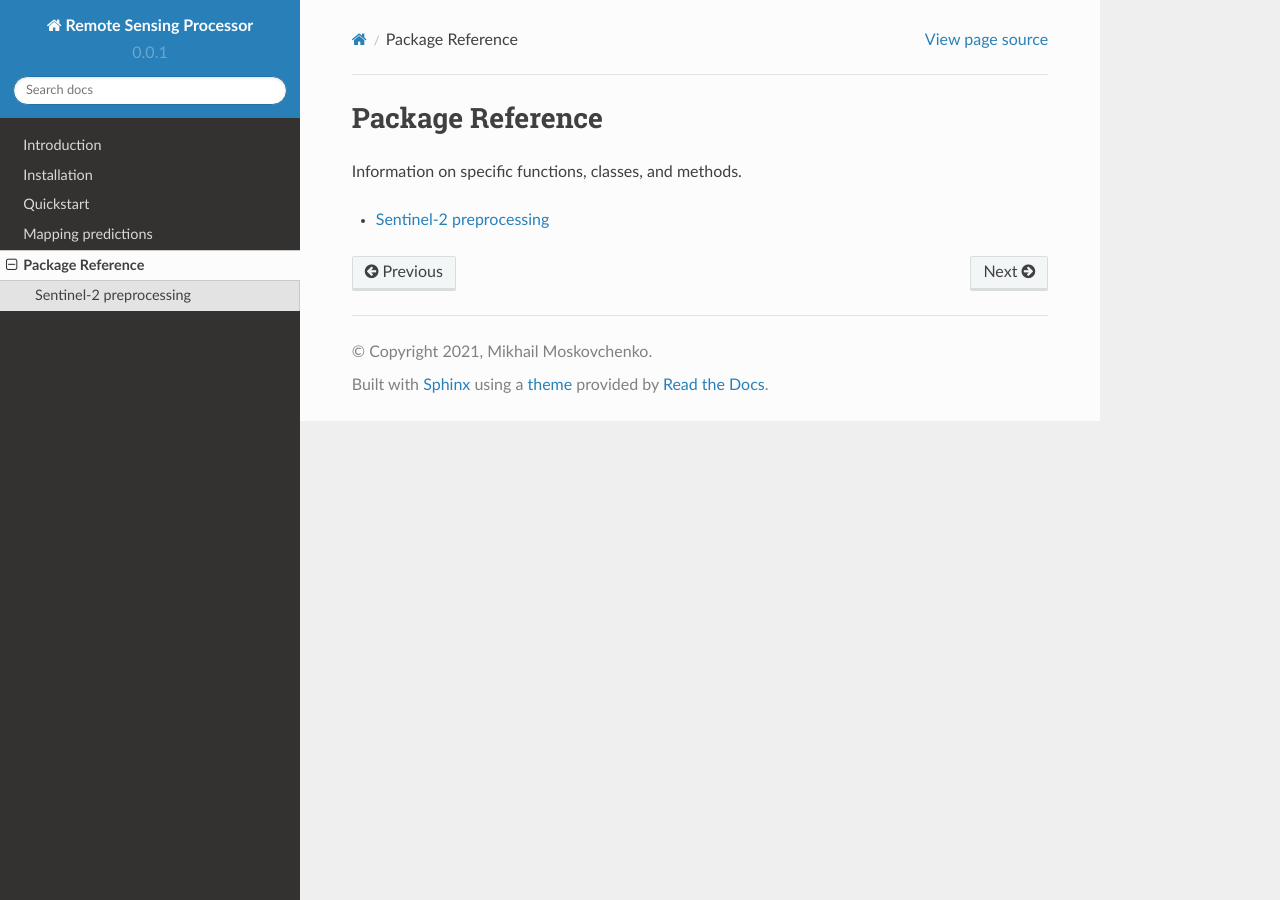
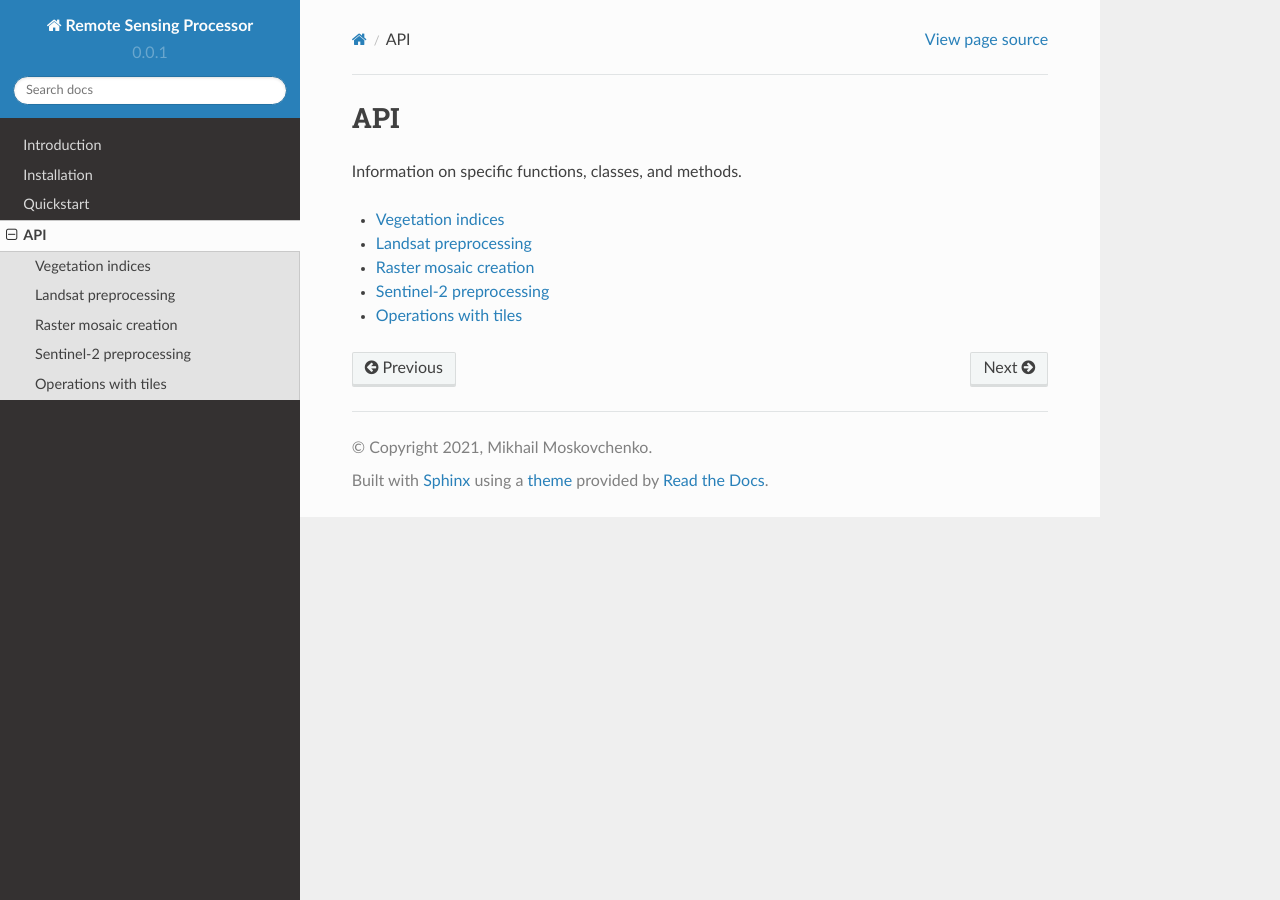
Before and after one commit to simonreise/remote-sensing-processor, a Sphinx documentation site: the page built from docs/api.rst, in a window 1280 px wide. Built offline with Sphinx 7.4.7 and the Read the Docs theme 2.0.0, drawn with Linux system fonts in a browser that asks for light colours.

Commit message:
Added headers

```diff
--- a/docs/api.rst
+++ b/docs/api.rst
@@ -1,4 +1,4 @@
-Package Reference
+API
 =================
 Information on specific functions, classes, and methods.
 
--- a/docs/api/landsat.rst
+++ b/docs/api/landsat.rst
@@ -1,3 +1,5 @@
+Landsat preprocessing
+=====================
 .. automodule:: remote_sensing_processor.landsat
    :members:
    :undoc-members:
--- a/docs/api/mosaic.rst
+++ b/docs/api/mosaic.rst
@@ -1,3 +1,5 @@
+Raster mosaic creation
+======================
 .. automodule:: remote_sensing_processor.mosaic
    :members:
    :undoc-members:
--- a/docs/api/tiles.rst
+++ b/docs/api/tiles.rst
@@ -1,3 +1,5 @@
+Operations with tiles
+=====================
 .. automodule:: remote_sensing_processor.generate_tiles
    :members:
    :undoc-members:
```
Also changed, not shown: docs/api/indices.rst (+10 -0 lines), docs/quickstart.md (+1 -1 lines).
